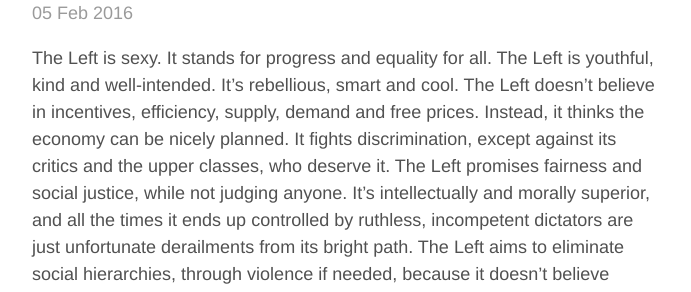
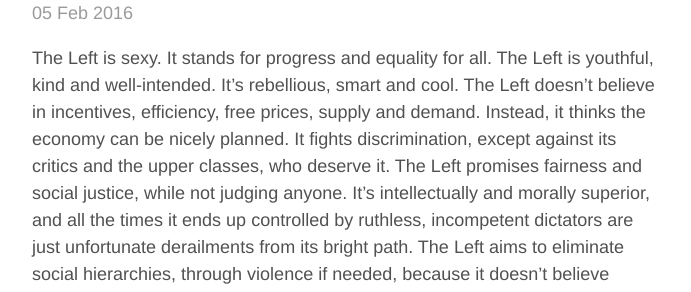
Before and after one commit to aoghina/aoghina.github.io, a Jekyll site: the page built from _posts/2016-02-05-the-sexy-left-the-ugly-right.md, in a window 1280 px wide. Shown: the part 163-455 px from the top of the page, without its empty margins (293-984 px from the left). Built offline with Jekyll 4.4.1, drawn with Linux system fonts in a browser that asks for light colours; comment, search, counter and statistics services are not loaded; some of the changed text lies outside the part shown.

```diff
--- a/_posts/2016-02-05-the-sexy-left-the-ugly-right.md
+++ b/_posts/2016-02-05-the-sexy-left-the-ugly-right.md
@@ -5,7 +5,7 @@ comments: True
 lang: en
 ---
 
-The Left is sexy. It stands for progress and equality for all. The Left is youthful, kind and well-intended. It's rebellious, smart and cool. The Left doesn't believe in incentives, efficiency, supply, demand and free prices. Instead, it thinks the economy can be nicely planned. It fights discrimination, except against its critics and the upper classes, who deserve it. The Left promises fairness and social justice, while not judging anyone. It's intellectually and morally superior, and all the times it ends up controlled by ruthless, incompetent dictators are just unfortunate derailments from its bright path. The Left aims to eliminate social hierarchies, through violence if needed, because it doesn't believe performance deserves to be rewarded. Instead, it promises jobs and quality education, housing and healthcare for free, to everyone. It is a way towards a glorious future, "a brotherhood of man".
+The Left is sexy. It stands for progress and equality for all. The Left is youthful, kind and well-intended. It's rebellious, smart and cool. The Left doesn't believe in incentives, efficiency, free prices, supply and demand. Instead, it thinks the economy can be nicely planned. It fights discrimination, except against its critics and the upper classes, who deserve it. The Left promises fairness and social justice, while not judging anyone. It's intellectually and morally superior, and all the times it ends up controlled by ruthless, incompetent dictators are just unfortunate derailments from its bright path. The Left aims to eliminate social hierarchies, through violence if needed, because it doesn't believe performance deserves to be rewarded. Instead, it promises jobs and quality education, housing and healthcare for free, to everyone. It is a way towards a glorious future, "a brotherhood of man".
 
 <!--more-->
 
```
